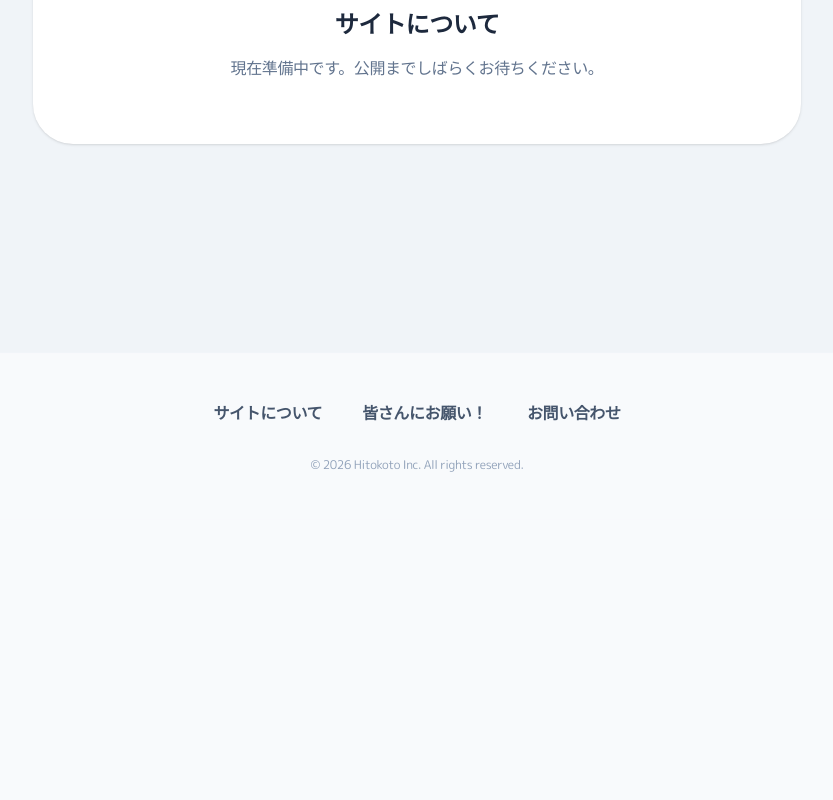
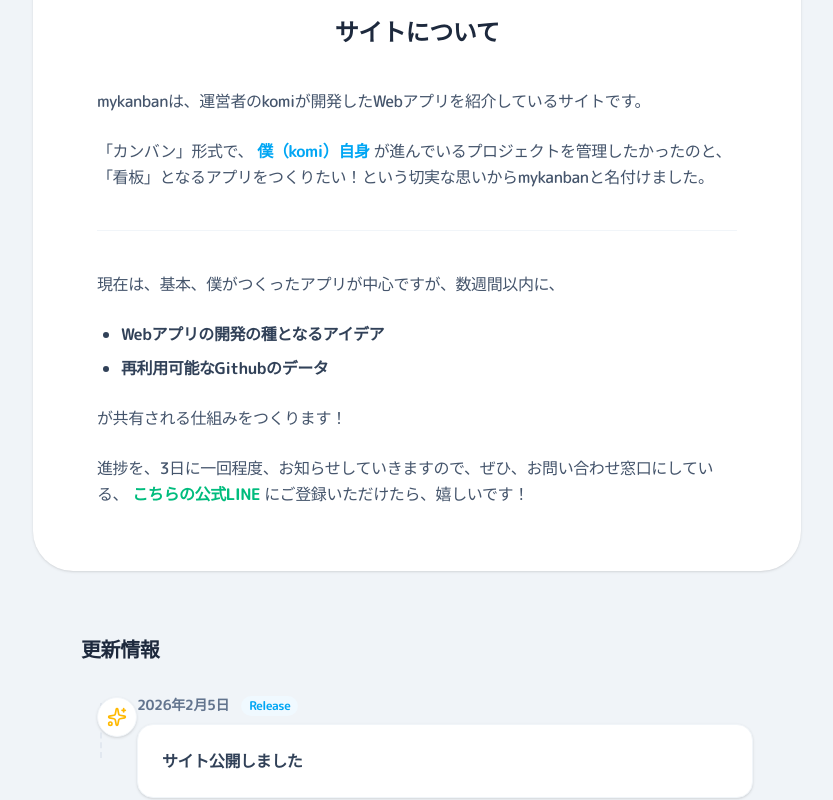
Before and after one commit to komi0929/mykanban, a Next.js app: page /about-site in a window 1280 px wide. Shown: the part 320-1120 px from the top of the page, without its empty margins (223-1056 px from the left). Before the commit the page ends 841 px from the top, so only its background shows below. Built offline with nearby package versions, Linux system fonts and the light colour scheme.

Commit message:
content: add about site text and update log component

```diff
--- a/src/app/about-site/page.tsx
+++ b/src/app/about-site/page.tsx
@@ -1,11 +1,13 @@
 
+import Link from "next/link"
 import { SiteHeader } from "@/components/site-header"
 import { SiteFooter } from "@/components/site-footer"
 import { Construction } from "lucide-react"
+import { UpdateLog } from "@/components/update-log"
 
 export const metadata = {
   title: 'サイトについて - MyKanban',
-  description: 'このサイトについて',
+  description: 'このサイトの目的と更新情報',
 }
 
 export default function AboutSitePage() {
@@ -14,12 +16,61 @@
       <SiteHeader />
 
       <div className="container mx-auto px-4 py-32 sm:py-40">
-        <div className="max-w-3xl mx-auto bg-white rounded-[40px] p-8 sm:p-16 shadow-sm text-center">
-            <div className="bg-slate-100 w-20 h-20 rounded-full flex items-center justify-center mx-auto mb-6">
-                <Construction className="text-slate-400 w-10 h-10" />
+        <div className="max-w-3xl mx-auto space-y-16">
+
+            {/* Main Content Card */}
+            <div className="bg-white rounded-[40px] p-8 sm:p-16 shadow-sm">
+                <div className="bg-slate-100 w-20 h-20 rounded-full flex items-center justify-center mx-auto mb-8">
+                    <Construction className="text-slate-400 w-10 h-10" />
+                </div>
+
+                <h1 className="text-2xl font-bold text-slate-800 mb-10 text-center">サイトについて</h1>
+
+                <div className="space-y-10 text-slate-600 font-medium leading-relaxed">
+
+                    {/* Block 1 */}
+                    <section>
+                        <p className="mb-6">
+                            mykanbanは、運営者のkomiが開発したWebアプリを紹介しているサイトです。
+                        </p>
+                        <p>
+                            「カンバン」形式で、
+                            <Link href="/about" className="text-sky-500 hover:underline hover:text-sky-600 font-bold mx-1">
+                                僕（komi）自身
+                            </Link>
+                            が進んでいるプロジェクトを管理したかったのと、「看板」となるアプリをつくりたい！という切実な思いからmykanbanと名付けました。
+                        </p>
+                    </section>
+
+                    <hr className="border-slate-100" />
+
+                    {/* Block 2 */}
+                    <section>
+                        <p className="mb-6">
+                            現在は、基本、僕がつくったアプリが中心ですが、数週間以内に、
+                        </p>
+                        <ul className="list-disc pl-6 mb-6 space-y-2 text-slate-700 font-bold">
+                            <li>Webアプリの開発の種となるアイデア</li>
+                            <li>再利用可能なGithubのデータ</li>
+                        </ul>
+                        <p className="mb-6">
+                            が共有される仕組みをつくります！
+                        </p>
+                        <p>
+                            進捗を、3日に一回程度、お知らせしていきますので、ぜひ、お問い合わせ窓口にしている、
+                            <Link href="/contact" className="text-emerald-500 hover:underline hover:text-emerald-600 font-bold mx-1">
+                                こちらの公式LINE
+                            </Link>
+                            にご登録いただけたら、嬉しいです！
+                        </p>
+                    </section>
+
+                </div>
             </div>
-            <h1 className="text-2xl font-bold text-slate-800 mb-4">サイトについて</h1>
-            <p className="text-slate-500">現在準備中です。公開までしばらくお待ちください。</p>
+
+            {/* Updates Section */}
+            <UpdateLog />
+
         </div>
       </div>
 
--- /dev/null
+++ b/src/components/update-log.tsx
@@ -0,0 +1,68 @@
+import { LucideIcon, Sparkles } from "lucide-react"
+import { cn } from "@/lib/utils"
+
+type UpdateLogItem = {
+  date: string
+  content: string
+  tag?: string
+  icon?: LucideIcon
+  iconColor?: string
+}
+
+// Initial data
+const UPDATE_LOGS: UpdateLogItem[] = [
+  {
+    date: "2026年2月5日",
+    content: "サイト公開しました",
+    tag: "Release",
+    icon: Sparkles,
+    iconColor: "text-amber-400"
+  },
+]
+
+export function UpdateLog() {
+  return (
+    <div className="w-full max-w-2xl mx-auto text-left">
+        <h2 className="text-xl font-bold text-slate-800 mb-8 flex items-center gap-2">
+            更新情報
+        </h2>
+
+        <div className="relative pl-4 space-y-8">
+            {/* Timeline Line */}
+            <div className="absolute top-2 bottom-2 left-[19px] w-px border-l-2 border-dashed border-slate-200" />
+
+            {UPDATE_LOGS.map((item, index) => (
+                <div key={index} className="relative pl-10">
+                    {/* Icon Bubble */}
+                    <div className="absolute left-0 top-0.5 w-10 h-10 bg-white rounded-full border border-slate-100 shadow-sm flex items-center justify-center z-10">
+                        {item.icon ? (
+                            <item.icon className={cn("w-5 h-5", item.iconColor)} />
+                        ) : (
+                            <Sparkles className="w-5 h-5 text-slate-400" />
+                        )}
+                    </div>
+
+                    {/* Content Header */}
+                    <div className="flex flex-wrap items-baseline gap-x-3 mb-2">
+                        <span className="font-bold text-slate-500 text-sm">
+                            {item.date}
+                        </span>
+                        {item.tag && (
+                            <span className="text-xs font-bold text-sky-500 bg-sky-50 px-2 py-0.5 rounded-full">
+                                {item.tag}
+                            </span>
+                        )}
+                    </div>
+
+                    {/* Content Card */}
+                    <div className="bg-white p-6 rounded-2xl border border-slate-100 shadow-sm">
+                        <p className="font-bold text-slate-700">
+                            {item.content}
+                        </p>
+                    </div>
+                </div>
+            ))}
+        </div>
+    </div>
+  )
+}
```
